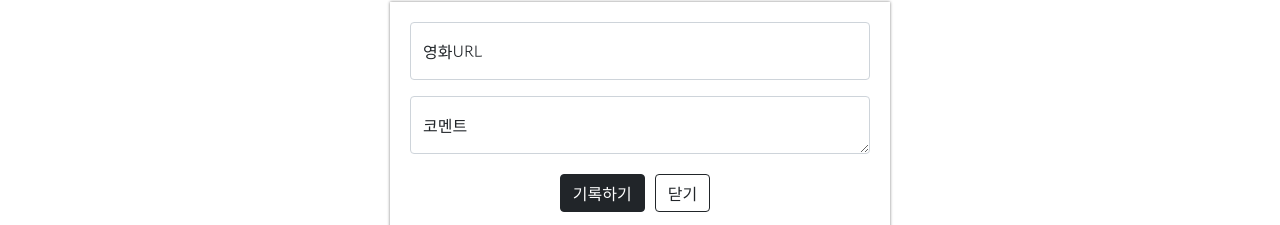
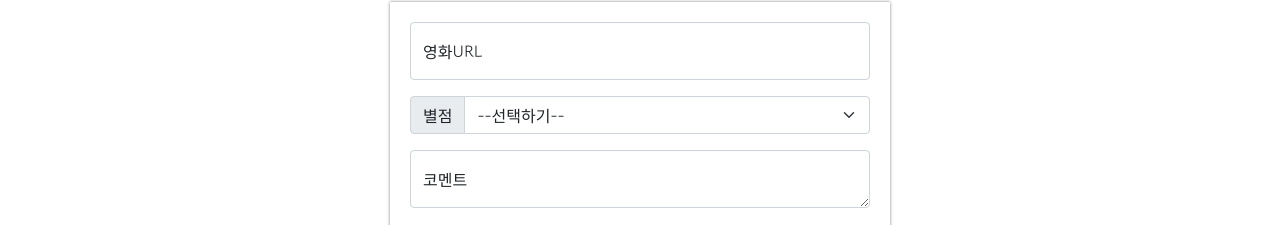
Before and after one commit to minjungkim5013/mypage, a plain HTML site: page index.html in a window 1280 px wide. Shown: the part 268-493 px from the top of the page. Drawn offline with nearby package versions, Linux system fonts and the light colour scheme.

Commit message:
Update index.html

```diff
--- a/index.html
+++ b/index.html
@@ -95,6 +95,18 @@
             <input type="email" class="form-control" id="floatingInput" placeholder="name@example.com">
             <label for="floatingInput">영화URL</label>
         </div>
+        <div class="input-group mb-3">
+            <label class="input-group-text" for="inputGroupSelect01">별점</label>
+            <select class="form-select" id="inputGroupSelect01">
+              <option selected>--선택하기--</option>
+              <option value="1"><p>⭐</p></option>
+              <option value="2"><p>⭐⭐</p></option>
+              <option value="3"><p>⭐⭐⭐</p></option>
+              <option value="4"><p>⭐⭐⭐⭐</p></option>
+              <option value="5"><p>⭐⭐⭐⭐⭐</p></option>
+
+            </select>
+          </div>
         <div class="form-floating">
             <textarea class="form-control" placeholder="Leave a comment here" id="floatingTextarea"></textarea>
             <label for="floatingTextarea">코멘트</label>
```
